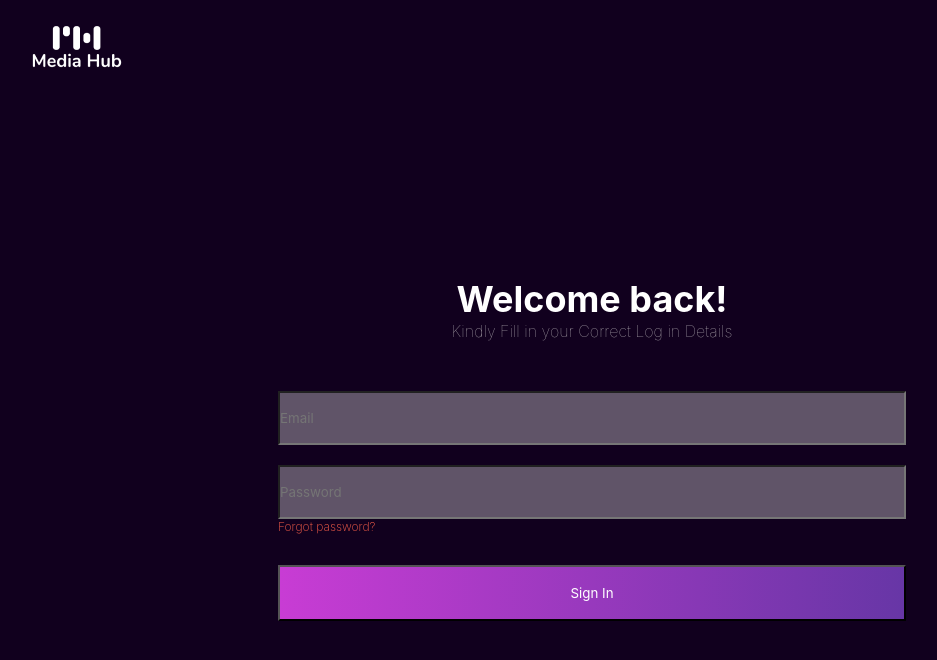
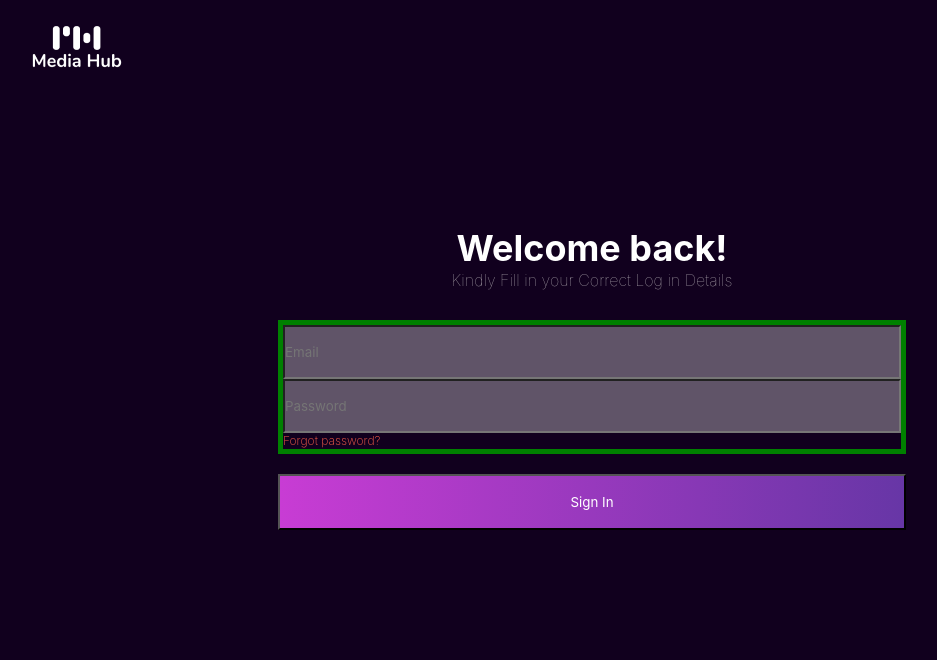
Before and after one commit to lost-shades/FE-mediahub, a React (Vite) app: page /Login in a window 1280 px wide. Shown: the top 660 px of the page, without its empty margins (48-985 px from the left). Built offline with nearby package versions, Linux system fonts and the light colour scheme.

Commit message:
trial page

```diff
--- a/src/components/Components.css
+++ b/src/components/Components.css
@@ -15,15 +15,14 @@ input {
 }
 
 .inputgap{
-  /* border: 5px solid green; */
-  gap: 20px;
+  border: 5px solid green;
   display: flex;
   flex-direction: column;
   width: 100%;
 }
 
 .verificationInput{
-  gap: 20px;
+  /* gap: 20px; */
   display: flex;
   flex-direction: column;
   width: 80%;
--- a/src/pages/Login.css
+++ b/src/pages/Login.css
@@ -25,7 +25,7 @@ main header.imageDiv img {
     justify-content: center;
     align-items: center;
     width: 100%;
-    height: 100%;
+    height: 70%;
     /* border: 5px solid peru; */
 }
 .formWrapper form{
@@ -35,7 +35,7 @@ main header.imageDiv img {
     align-items: center;
     justify-content: center;
     width: 628px;
-    gap: 50px;
+    gap: 30px;
 }
 
 .topheading h2 {
@@ -61,27 +61,18 @@ main header.imageDiv img {
     justify-content: center;
 }
 
-/* input {
-    background-color: #605468;
-    height: 54px;
-    width: 100%;
-}
-.formContainer .inputField {
-    display: flex;
-    flex-direction: column;
-    gap: 15px;
-} */
-/* .formContainer button {
-    height: 56px;
-    cursor: pointer;
-    background-image: linear-gradient(to right, #C83CD4, #6736A6);
-} */
 .formContainer {
     /* border: 5px solid yellow; */
     display: flex;
     flex-direction: column;
     width: 100%;
-    gap: 20px;
+    gap: 10px;
+}
+
+.formFooter{
+    display: flex;
+    flex-direction: column;
+    gap: 10px;
 }
 .p3 {
     color: #FFFFFF;
--- a/src/pages/Signup.jsx
+++ b/src/pages/Signup.jsx
@@ -78,13 +78,15 @@ export const Signup = () => {
                             </div>
                         </div>
                         <Button className='buttonStyle' value={"Sign Up"} />
-                        <p className="separator">Or</p>
-                        <div className="socialButtons">
-                        {socialButtons.map(({ src, alt }) => (
-                            <SocialButton key={src} src={src} alt={alt} />
-                        ))}
+                        <div className='formFooter'>
+                            <p className="p3">Or</p>
+                            <div className="socialButtons">
+                            {socialButtons.map(({ src, alt }) => (
+                                <SocialButton key={src} src={src} alt={alt} />
+                            ))}
+                            </div>
+                            <p className='p3'>Already have an account?<a className='p3child' href="/"> Sign in</a></p>
                         </div>
-                        <p className='p3'>Already have an account?<a className='p3child' href="/"> Sign in</a></p>
                     </div>
                 </form>
             </section>
```
